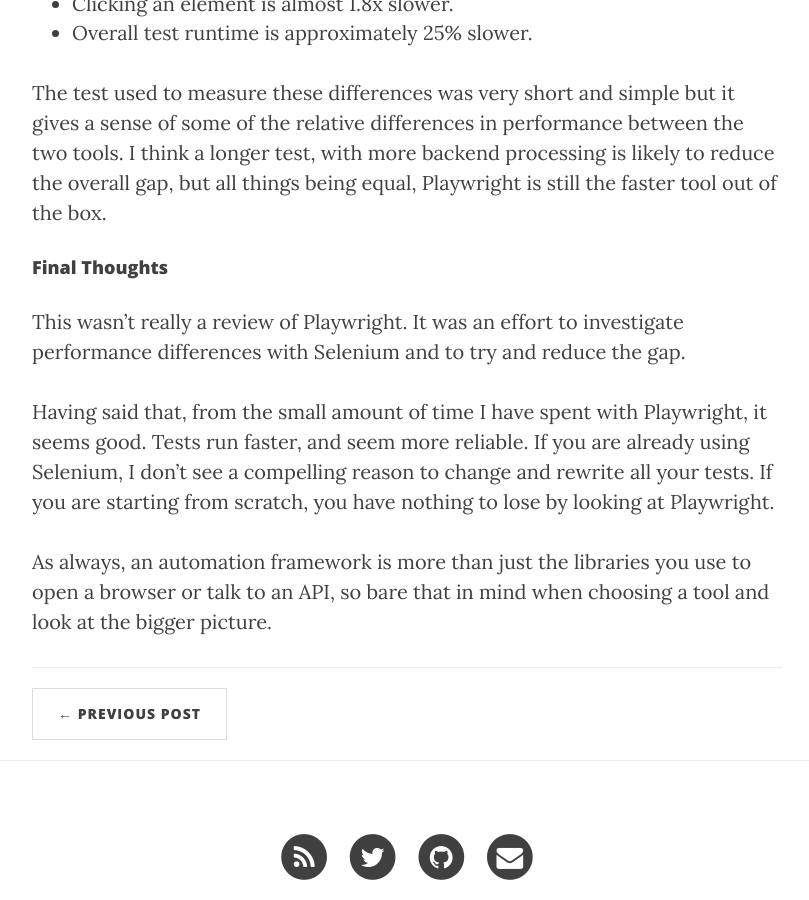
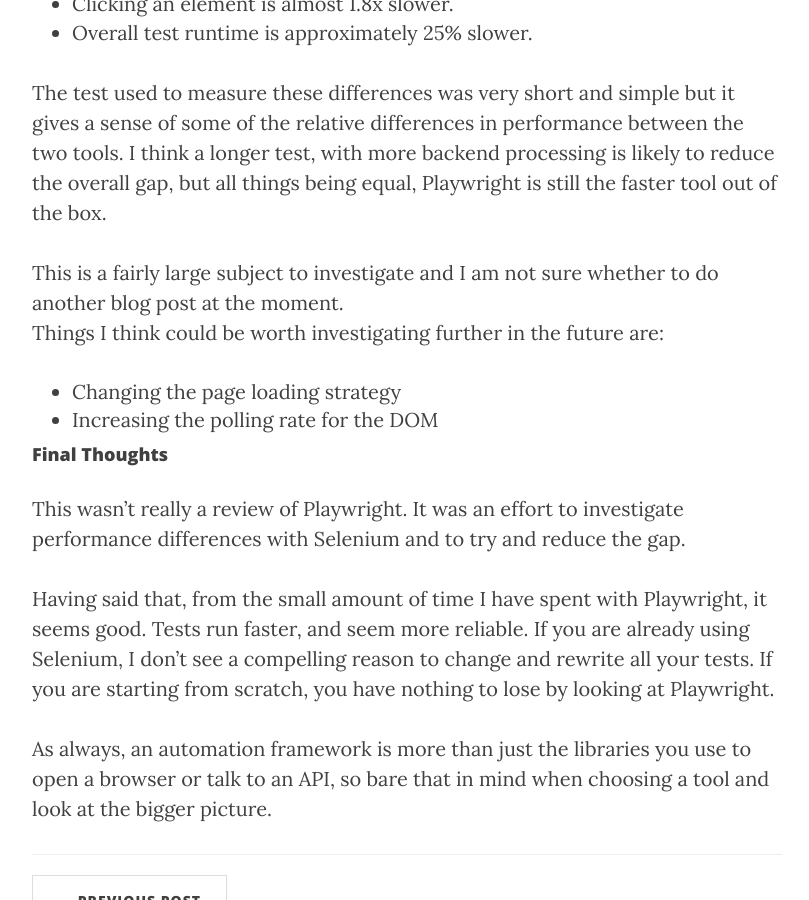
Before and after one commit to testworx/testworx.github.io, a Jekyll site: the page built from _posts/2024/april/2024-04-06-benchmarking-selenium-and-playwright-pt3.markdown, in a window 1280 px wide and 900 px high, scrolled down 3158 px. Shown: the whole window, without its empty margins (233-1042 px from the left). Built offline with Jekyll 4.4.1, drawn with Linux system fonts in a browser that asks for light colours; nearby versions of some CDN libraries; comment, search, counter and statistics services are not loaded.

Commit message:
Benchmarking Selenium & Playwright Part 3

```diff
--- a/_posts/2024/april/2024-04-06-benchmarking-selenium-and-playwright-pt3.markdown
+++ b/_posts/2024/april/2024-04-06-benchmarking-selenium-and-playwright-pt3.markdown
@@ -65,6 +65,11 @@ Compared to Playwright, we can say the following:
 The test used to measure these differences was very short and simple but it gives a sense of some of the relative differences in performance between the two tools.
 I think a longer test, with more backend processing is likely to reduce the overall gap, but all things being equal, Playwright is still the faster tool out of the box.
 
+This is a fairly large subject to investigate and I am not sure whether to do another blog post at the moment.
+Things I think could be worth investigating further in the future are:
+- Changing the page loading strategy
+- Increasing the polling rate for the DOM
+
 #### Final Thoughts
 This wasn't really a review of Playwright.  It was an effort to investigate performance differences with Selenium and to try and reduce the gap.
 
```
